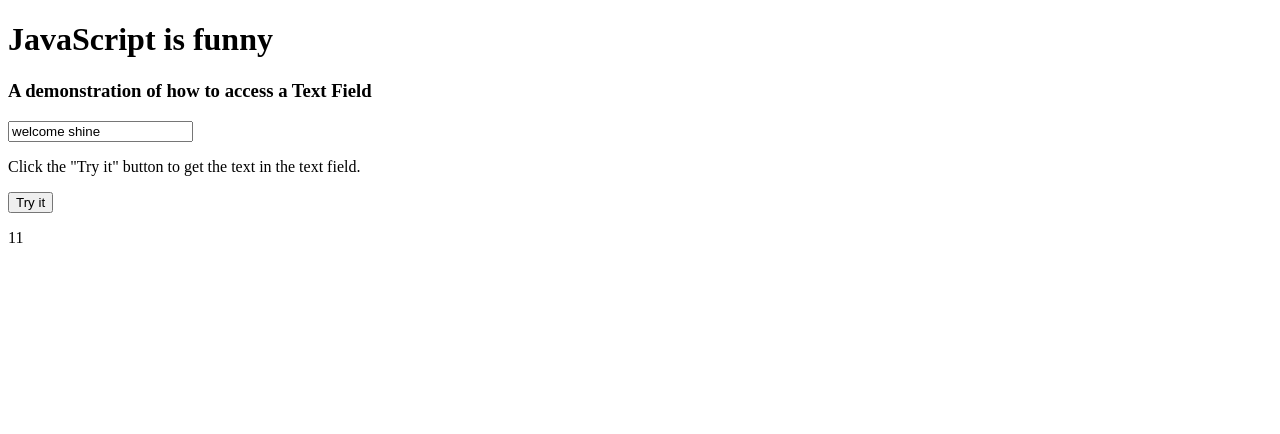
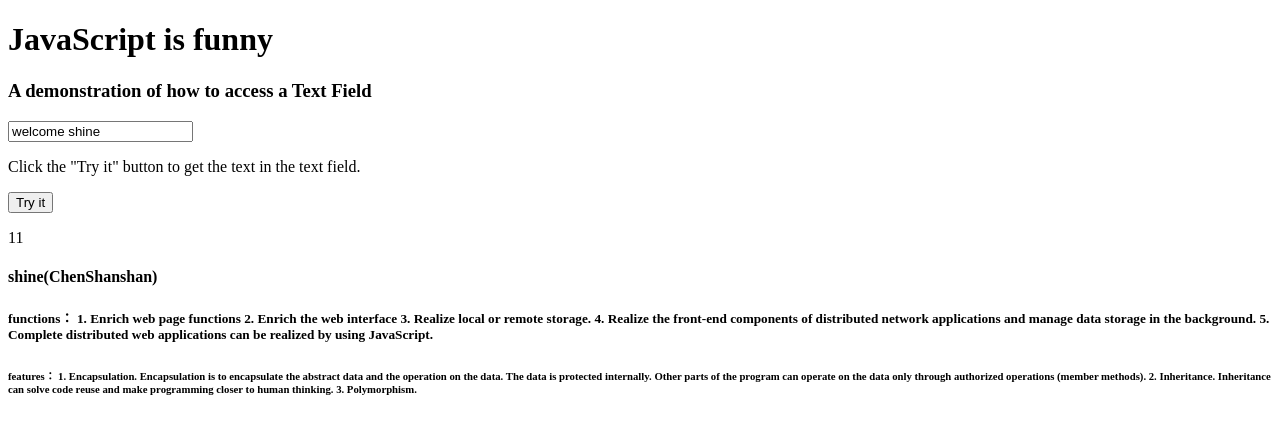
Before and after one commit to css1016/css5, a plain HTML site: page index.html in a window 1280 px wide. Drawn offline with Linux system fonts and the light colour scheme.

Commit message:
Update index.html

```diff
--- a/index.html
+++ b/index.html
@@ -44,6 +44,31 @@
   </script>
 
 
+	    <h4>shine(ChenShanshan)
+</h4>
+<h5>
+  functions：
+
+1. Enrich web page functions
+
+2. Enrich the web interface
+
+3. Realize local or remote storage.
+
+4. Realize the front-end components of distributed network applications and manage data storage in the background.
+
+5. Complete distributed web applications can be realized by using JavaScript.
+</h5>
+<h6>
+  features：
+
+1. Encapsulation. Encapsulation is to encapsulate the abstract data and the operation on the data. The data is protected internally. Other parts of the program can operate on the data only through authorized operations (member methods).
+
+2. Inheritance. Inheritance can solve code reuse and make programming closer to human thinking.
+
+3. Polymorphism.
+</h6>
+
       </body>
 
 
```
